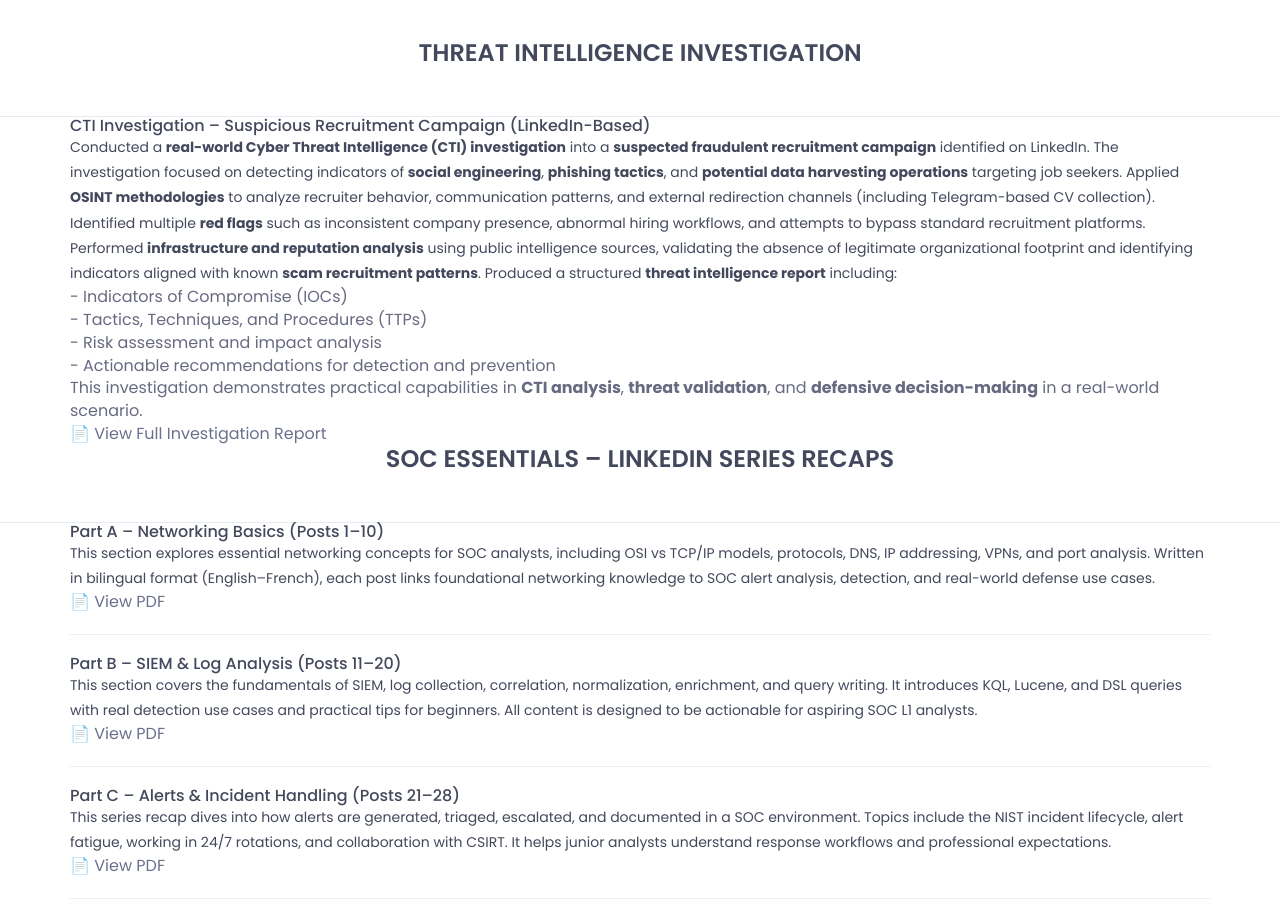
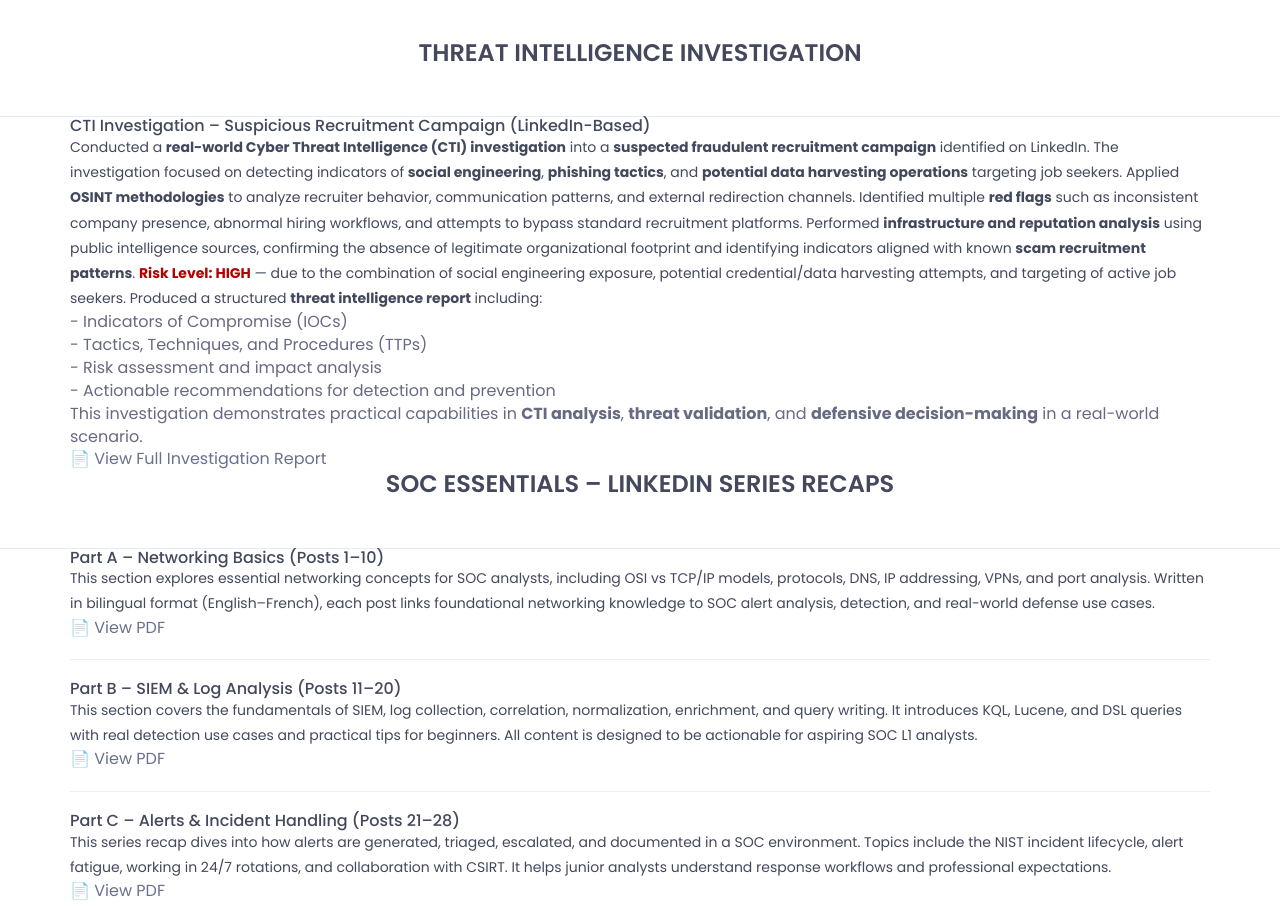
Before and after one commit to inaamk/portfolio, a plain HTML site: page index.html in a window 1280 px wide. Shown: the part 9520-10436 px from the top of the page. Drawn offline with nearby package versions, Linux system fonts and the light colour scheme.

Commit message:
Update index.html

```diff
--- a/index.html
+++ b/index.html
@@ -944,13 +944,16 @@
 						<strong>phishing tactics</strong>, and <strong>potential data harvesting operations</strong> targeting job seekers.
 
 						Applied <strong>OSINT methodologies</strong> to analyze recruiter behavior, communication patterns, and
-						external redirection channels (including Telegram-based CV collection).
+						external redirection channels.
 						Identified multiple <strong>red flags</strong> such as inconsistent company presence, abnormal hiring workflows,
 						and attempts to bypass standard recruitment platforms.
 
 						Performed <strong>infrastructure and reputation analysis</strong> using public intelligence sources,
-						validating the absence of legitimate organizational footprint and identifying indicators aligned with
+						confirming the absence of legitimate organizational footprint and identifying indicators aligned with
 						known <strong>scam recruitment patterns</strong>.
+
+						<strong style="color:#b30000;">Risk Level: HIGH</strong> — due to the combination of social engineering exposure,
+						potential credential/data harvesting attempts, and targeting of active job seekers.
 
 						Produced a structured <strong>threat intelligence report</strong> including:
 						<ul>
@@ -963,7 +966,9 @@
 						This investigation demonstrates practical capabilities in <strong>CTI analysis</strong>,
 						<strong>threat validation</strong>, and <strong>defensive decision-making</strong> in a real-world scenario.
 					</p>
-					<a href="pdfs/CYBER%20THREAT%20INTELLIGENCE%20REPORT.pdf" target="_blank">📄 View Full Investigation Report</a>
+					<a href="pdfs/CYBER%20THREAT%20INTELLIGENCE%20REPORT.pdf" target="_blank">
+						📄 View Full Investigation Report
+					</a>
 				</div>
 
 			</div>
```
